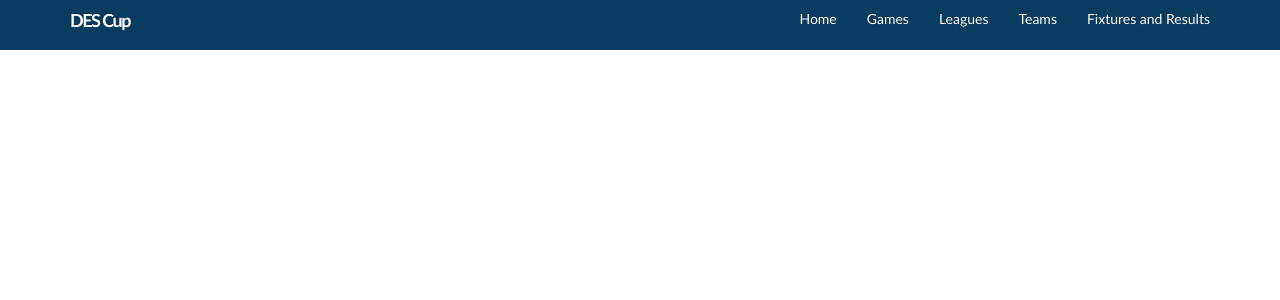
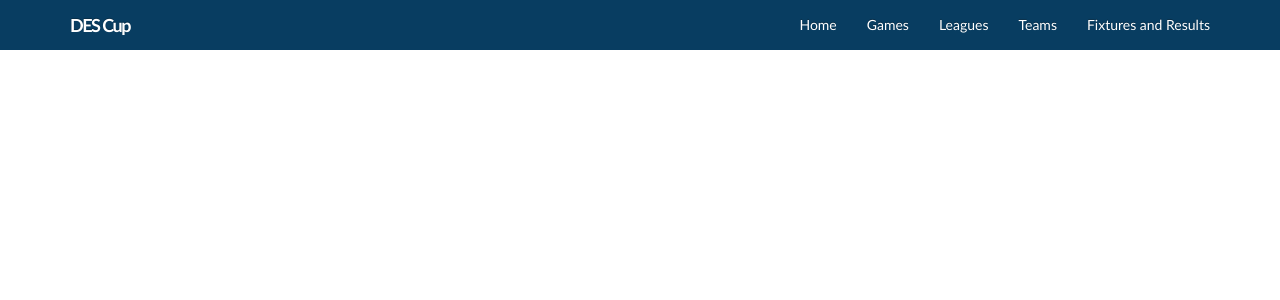
Before and after one commit to hulawho/descup, a PHP site: page / in a window 1280 px wide. Shown: the top 300 px of the page. Run offline with PHP 8.4, Linux system fonts and the light colour scheme; data that the repository does not hold is empty; a stand-in replaces the project's code that opens the database connection.

Commit message:
finalizing changes for the night

```diff
--- a/init.php
+++ b/init.php
@@ -2,4 +2,10 @@
 
 	require 'config.php';
 
+	$conn = new mysqli($db_host, $db_username, $db_password, $db_name, $db_port);
+
+	if ($conn->connect_error) {
+		die('Connection failed: ' . $conn->connect_error);
+	}
+
 ?>
--- a/public/stylesheets/alt.css
+++ b/public/stylesheets/alt.css
@@ -47,6 +47,10 @@
     	border: none;
 }
 
+.navbar-brand {
+	padding: 20px 15px;
+}
+
 .navbar-nav {
     margin-top: 0px;
     margin-bottom:0px;
@@ -86,8 +90,6 @@
 
 .navbar-authed .nav>li>a {
 	color:#FFF;
-	padding-top: 9px;
-    	padding-bottom: 9px;
 }
 
 .navbar-authed-alt .nav>li>a {
```
